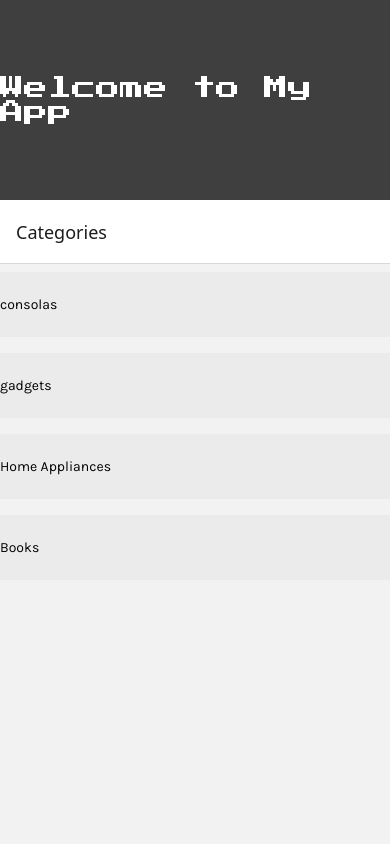
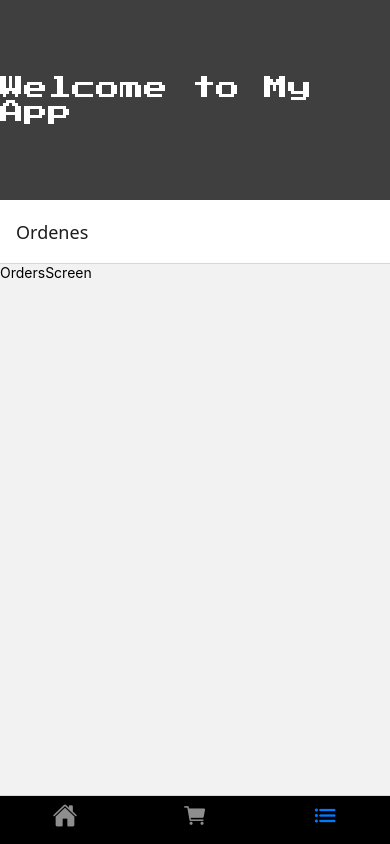
Before and after one commit to JorgeGarnica9/ecommerce, a React Native app: screen /Orders in a window 390 px wide. Built offline with nearby package versions, Linux system fonts and the light colour scheme; grey boxes are pictures that could not be loaded.

Commit message:
Implementación de Bottom Tabs

```diff
--- a/App.js
+++ b/App.js
@@ -5,8 +5,7 @@ import { useState, useEffect } from 'react';
 import { useFonts } from 'expo-font';
 import * as SplashScreen from 'expo-splash-screen';
 import { NavigationContainer } from '@react-navigation/native'
-import ShopStackNavigator from './src/navigation/ShopStackNavigator';
-
+import TabNavigator from './src/navigation/tab/TabNavigator';
 
 SplashScreen.preventAutoHideAsync();
 
@@ -38,7 +37,7 @@ export default function App() {
       <Header title="Welcome to My App" />
       <NavigationContainer>
       <StatusBar style="light" />
-        <ShopStackNavigator />
+        <TabNavigator />
       </NavigationContainer>
     </>
   );
--- a/package.json
+++ b/package.json
@@ -9,6 +9,7 @@
     "web": "expo start --web"
   },
   "dependencies": {
+    "@react-navigation/bottom-tabs": "^7.4.2",
     "@react-navigation/native": "^7.1.14",
     "@react-navigation/native-stack": "^7.3.21",
     "expo": "~53.0.17",
--- /dev/null
+++ b/src/navigation/cart/CartStackNavigator.jsx
@@ -0,0 +1,14 @@
+import { createNativeStackNavigator } from '@react-navigation/native-stack';
+import { CartScreen } from '../../screens';
+
+const Stack = createNativeStackNavigator();
+
+export default function CartStackNavigator() {
+  return (
+      <Stack.Navigator
+      initialRouteName='Carrito'>
+        <Stack.Screen name="Carrito" component={CartScreen} />
+
+      </Stack.Navigator>
+  )
+}
--- /dev/null
+++ b/src/navigation/index.js
@@ -0,0 +1,4 @@
+export {default as CartStackNavigator} from './cart/CartStackNavigator';
+export {default as OrdersStackNavigator} from './orders/OrdersStackNavigator';
+export {default as ShopStackNavigator} from './shop/ShopStackNavigator';
+export {default as TabNavigator} from './tab/TabNavigator';
--- /dev/null
+++ b/src/navigation/orders/OrdersStackNavigator.jsx
@@ -0,0 +1,14 @@
+import { createNativeStackNavigator } from '@react-navigation/native-stack';
+import { OrdersScreen } from '../../screens';
+
+const Stack = createNativeStackNavigator();
+
+export default function OrdersStackNavigator() {
+  return (
+      <Stack.Navigator
+      initialRouteName='Ordenes'>
+        <Stack.Screen name="Ordenes" component={OrdersScreen} />
+
+      </Stack.Navigator>
+  )
+}
--- a/src/navigation/ShopStackNavigator.jsx
+++ b/src/navigation/shop/ShopStackNavigator.jsx
@@ -1,5 +1,5 @@
 import { createNativeStackNavigator } from '@react-navigation/native-stack';
-import { CategoriesScreen, ProductsScreen, ProductScreen } from '../screens';
+import { CategoriesScreen, ProductsScreen, ProductScreen } from '../../screens';
 
 const Stack = createNativeStackNavigator();
 
--- /dev/null
+++ b/src/navigation/tab/TabNavigator.jsx
@@ -0,0 +1,49 @@
+import { createBottomTabNavigator } from '@react-navigation/bottom-tabs';
+import { CartStackNavigator, OrdersStackNavigator, ShopStackNavigator } from '../index';
+import Ionicons from 'react-native-vector-icons/Ionicons';
+import { StyleSheet } from 'react-native';
+
+const Tab = createBottomTabNavigator();
+
+export default function TabNavigator() {
+    return(
+        <Tab.Navigator
+        screenOptions={{
+            headerShown: false,
+            tabBarShowLabel: false,
+            tabBarStyle: styles.tabBar}}>
+            <Tab.Screen
+            name='Shop'
+            component={ShopStackNavigator}
+            options={{
+                tabBarIcon: ({ color, size }) => (
+                    <Ionicons name="home" size={size} color={color} />
+                )
+            }}/>
+            <Tab.Screen
+            name='Cart'
+            component={CartStackNavigator}
+            options={{
+                tabBarIcon: ({ color, size }) => (
+                    <Ionicons name="cart" size={size} color={color} />
+                )
+            }} />
+            <Tab.Screen
+            name='Orders'
+            component={OrdersStackNavigator}
+            options={{
+                tabBarIcon: ({ color, size }) => (
+                    <Ionicons name="list" size={size} color={color} />
+                )
+            }} />
+        </Tab.Navigator>
+    )
+}
+
+const styles = StyleSheet.create({
+    tabBar: {
+        backgroundColor: 'black',
+        borderTopWidth: 1,
+        borderTopColor: '#eee',
+    }
+});
--- /dev/null
+++ b/src/screens/cart/CartScreen.jsx
@@ -0,0 +1,13 @@
+import { StyleSheet, Text, View } from 'react-native'
+
+const CartScreen = () => {
+  return (
+    <View>
+      <Text>CartScreen</Text>
+    </View>
+  )
+}
+
+export default CartScreen
+
+const styles = StyleSheet.create({})
--- a/src/screens/index.js
+++ b/src/screens/index.js
@@ -1,3 +1,5 @@
 export {default as CategoriesScreen} from './shop/CategoriesScreen';
 export {default as ProductsScreen} from './shop/ProductsScreen';
 export {default as ProductScreen} from './shop/ProductScreen';
+export {default as CartScreen} from './cart/CartScreen';
+export {default as OrdersScreen} from './orders/OrdersScreen';
--- /dev/null
+++ b/src/screens/orders/OrdersScreen.jsx
@@ -0,0 +1,13 @@
+import { StyleSheet, Text, View } from 'react-native'
+
+const OrdersScreen = () => {
+  return (
+    <View>
+      <Text>OrdersScreen</Text>
+    </View>
+  )
+}
+
+export default OrdersScreen
+
+const styles = StyleSheet.create({})
```
Also changed, not shown: 1 other file (tests, documents, lock files or other folders).
